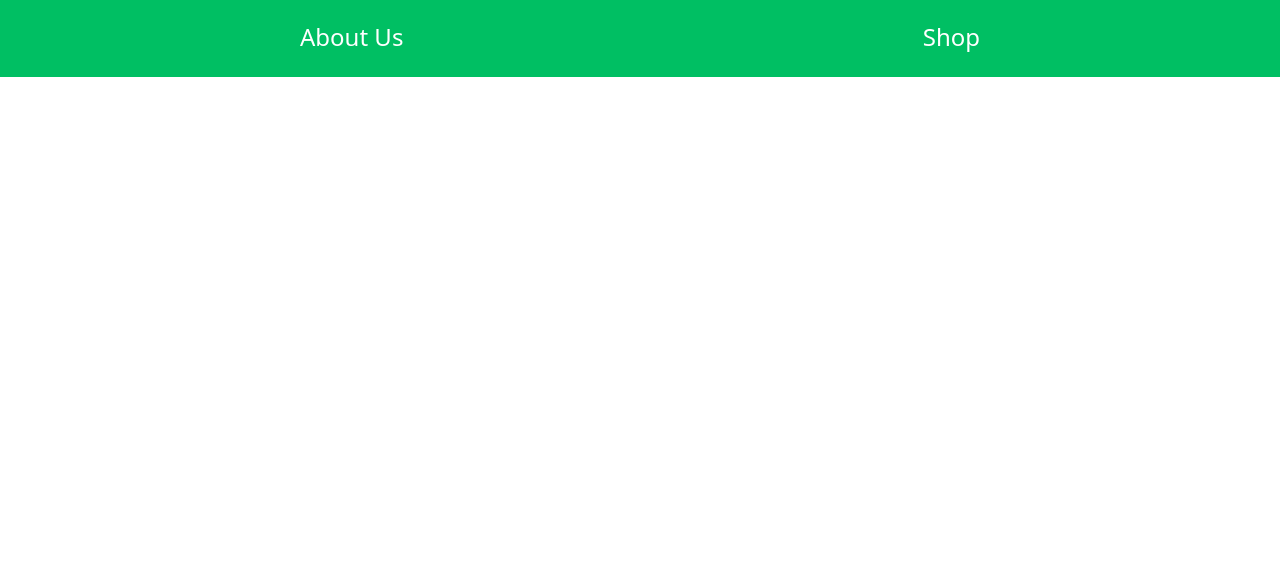
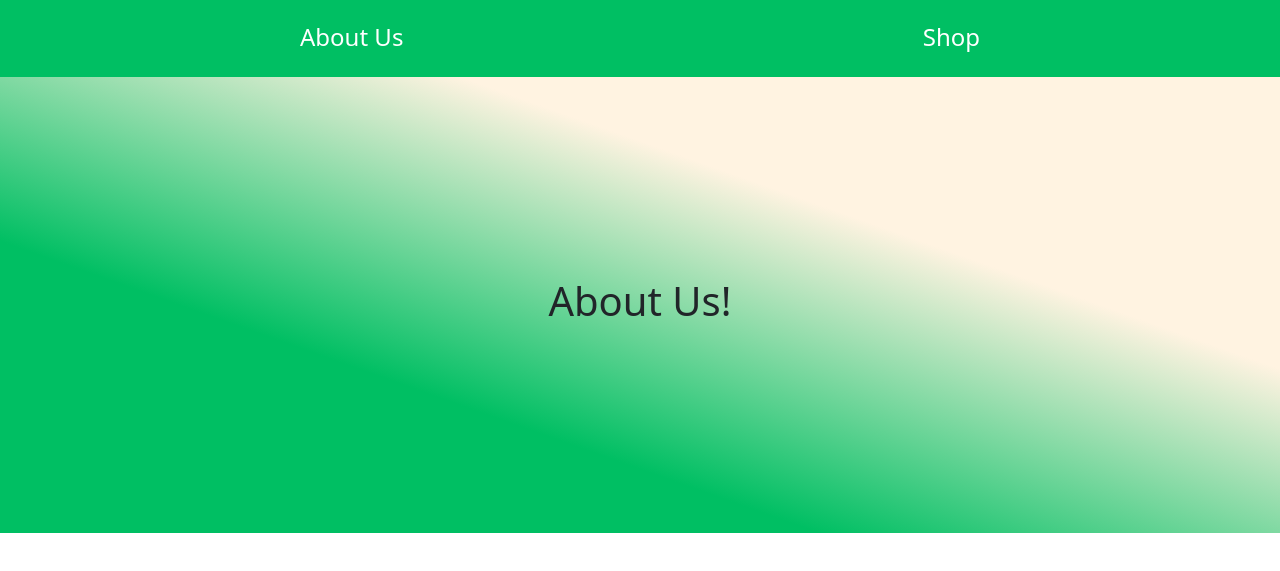
Before and after one commit to Hack110-UNC/your-hack110-project-iobioha, a plain HTML site: page about.html in a window 1280 px wide. Shown: the part 127-698 px from the top of the page. Drawn offline with nearby package versions, Linux system fonts and the light colour scheme.

Commit message:
More updates

```diff
--- a/about.html
+++ b/about.html
@@ -23,6 +23,15 @@
       <a href="shop.html" style="color:white; font-size: 24px;">Shop</a>
     </div>
 
+
+
+
+    <div class="about-team">
+      <h1 style="text-align: center;">About Us!</h1>
+    </div>
+
+
+
     <script src="styling/script.js"></script>
     <script src="https://cdn.jsdelivr.net/npm/bootstrap@5.3.5/dist/js/bootstrap.bundle.min.js" integrity="sha384-k6d4wzSIapyDyv1kpU366/PK5hCdSbCRGRCMv+eplOQJWyd1fbcAu9OCUj5zNLiq" crossorigin="anonymous"></script>
   </body>
--- a/styling/styles.css
+++ b/styling/styles.css
@@ -7,10 +7,11 @@ a:link {
     color:white;
     background-color: #00bf63;
     margin: 0;
+    padding: 10px;
     position: absolute;
     left: 50%;
+    transform: translate(-50%, -50%);
 
-    transform: translate(-50%, -50%);
 }
 
 .btn-loco {
@@ -77,3 +78,8 @@ a:link {
 .item-page {
     margin-top: 50px;
 }
+
+.about-team {
+    padding: 200px;
+    background: linear-gradient(to top right, #00bf63 32%, #fff3e1 68%)
+}
```
